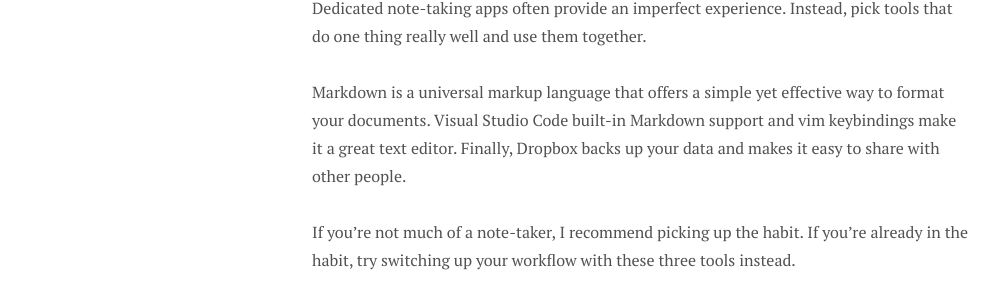
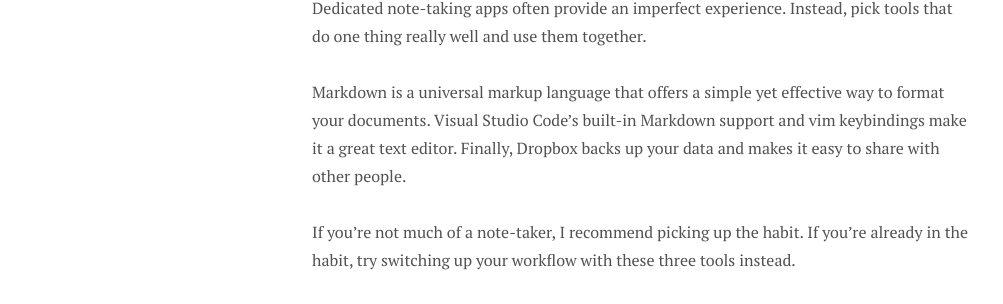
Before and after one commit to hspearman/hspearman.github.io, a Jekyll site: the page built from _posts/2018-12-30-how-to-take-notes.md, in a window 1280 px wide and 900 px high, scrolled down 2236 px. Shown: the part 179-483 px from the top of the window, without its empty margins (0-1003 px from the left). Built offline with Jekyll 4.4.1, drawn with Linux system fonts in a browser that asks for light colours; nearby versions of some CDN libraries.

Commit message:
Minor fixes

```diff
--- a/_includes/head.html
+++ b/_includes/head.html
@@ -1,5 +1,4 @@
 <head>
-  <link href="http://gmpg.org/xfn/11" rel="profile">
   <meta http-equiv="X-UA-Compatible" content="IE=edge">
   <meta http-equiv="content-type" content="text/html; charset=utf-8">
 
--- a/_layouts/default.html
+++ b/_layouts/default.html
@@ -47,7 +47,7 @@
 	  (function(i,s,o,g,r,a,m){i['GoogleAnalyticsObject']=r;i[r]=i[r]||function(){
 	  (i[r].q=i[r].q||[]).push(arguments)},i[r].l=1*new Date();a=s.createElement(o),
 	  m=s.getElementsByTagName(o)[0];a.async=1;a.src=g;m.parentNode.insertBefore(a,m)
-	  })(window,document,'script','//www.google-analytics.com/analytics.js','ga');
+	  })(window,document,'script','https://www.google-analytics.com/analytics.js','ga');
 
 	  ga('create', 'UA-64696328-1', 'auto');
 	  ga('send', 'pageview');
--- a/_posts/2018-12-30-how-to-take-notes.md
+++ b/_posts/2018-12-30-how-to-take-notes.md
@@ -54,7 +54,7 @@
 
 Dedicated note-taking apps often provide an imperfect experience. Instead, pick tools that do one thing really well and use them together.
 
-Markdown is a universal markup language that offers a simple yet effective way to format your documents. Visual Studio Code built-in Markdown support and vim keybindings make it a great text editor. Finally, Dropbox backs up your data and makes it easy to share with other people.
+Markdown is a universal markup language that offers a simple yet effective way to format your documents. Visual Studio Code's built-in Markdown support and vim keybindings make it a great text editor. Finally, Dropbox backs up your data and makes it easy to share with other people.
 
 If you're not much of a note-taker, I recommend picking up the habit. If you're already in the habit, try switching up your workflow with these three tools instead.
 
```
